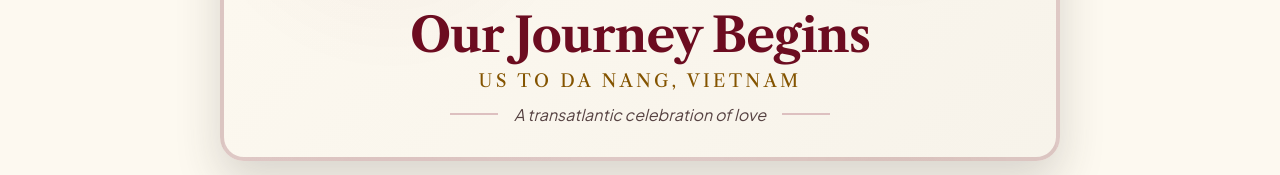
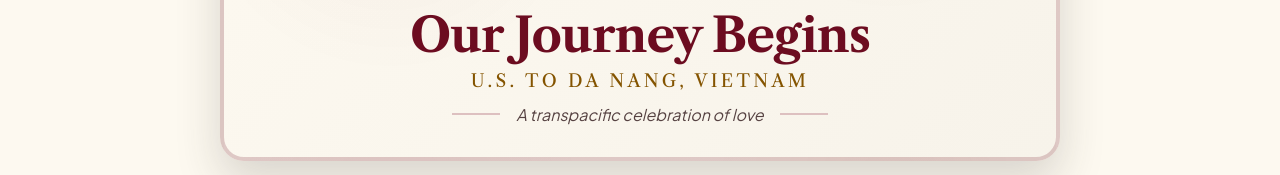
Before and after one commit to LightBlueJacketStudio/WedWeb, a React (Vite) app in the folder frontend/: page / in a window 1280 px wide. Shown: the part 315-490 px from the top of the page. Built offline with nearby package versions, Linux system fonts and the light colour scheme.

Commit message:
not sure what was changed, diff not shown on vscode

```diff
--- a/frontend/src/components/HeroPassport.jsx
+++ b/frontend/src/components/HeroPassport.jsx
@@ -17,11 +17,11 @@ function HeroPassport() {
 
         <h1>Our Journey Begins</h1>
 
-        <p className="hero-route">US to Da Nang, Vietnam</p>
+        <p className="hero-route">U.S. to Da Nang, Vietnam</p>
 
         <div className="hero-subtitle">
           <div className="subtitle-line" />
-          <p>A transatlantic celebration of love</p>
+          <p>A transpacific celebration of love</p>
           <div className="subtitle-line" />
         </div>
       </div>
```
